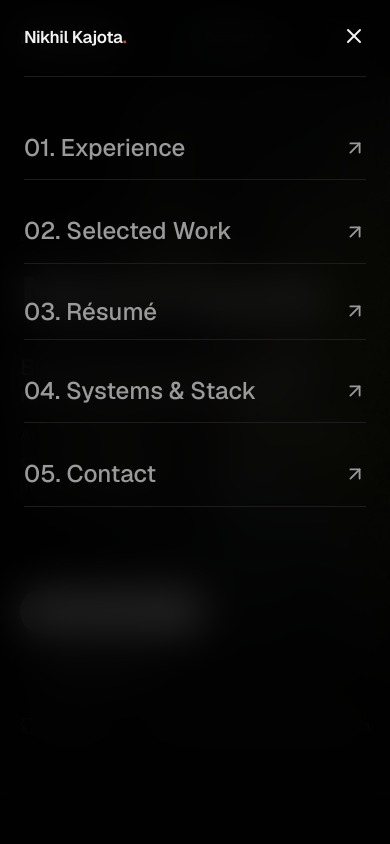
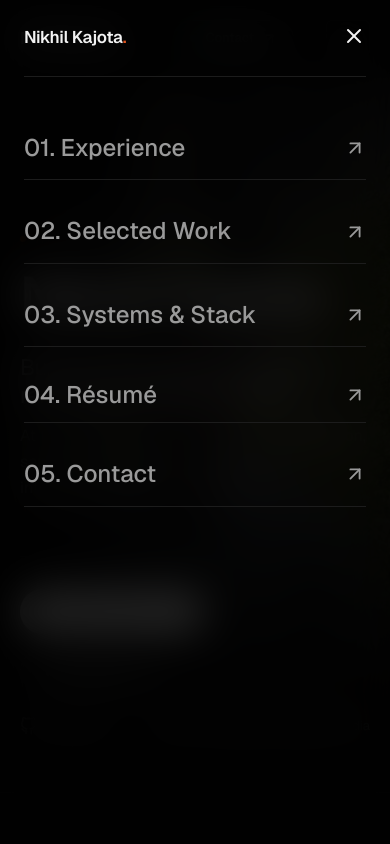
Before and after one commit to Nikhilkajota03/portfolio, a React (Vite) app: page / in a window 390 px wide. Both pictures are taken after a click on the button 348 px from the left and 38 px from the top of the page. Shown: the top 844 px of the page. Built offline with nearby package versions, Linux system fonts and the light colour scheme; the HTML template or start-up script is replaced by a standard one.

Commit message:
feat: move Resume link after Systems in navigation

```diff
--- a/src/components/Header.jsx
+++ b/src/components/Header.jsx
@@ -51,6 +51,12 @@ export default function Header({ currentPage, onNavigateToResume, onNavigateToPo
               >
                 Work
               </a>
+              <a
+                href="#skills"
+                onClick={() => handleNavClick('skills')}
+              >
+                Systems
+              </a>
               <button
                 type="button"
                 onClick={onNavigateToResume}
@@ -58,12 +64,6 @@ export default function Header({ currentPage, onNavigateToResume, onNavigateToPo
               >
                 Resume
               </button>
-              <a
-                href="#skills"
-                onClick={() => handleNavClick('skills')}
-              >
-                Systems
-              </a>
             </nav>
 
             <a
@@ -126,6 +126,17 @@ export default function Header({ currentPage, onNavigateToResume, onNavigateToPo
               <span>02. Selected Work</span>
               <ArrowUpRight size={22} />
             </a>
+            <a
+              href="#skills"
+              className="mobile-menu-link"
+              onClick={() => {
+                setMobileMenuOpen(false);
+                handleNavClick('skills');
+              }}
+            >
+              <span>03. Systems & Stack</span>
+              <ArrowUpRight size={22} />
+            </a>
             <button
               type="button"
               className="mobile-menu-link"
@@ -135,20 +146,9 @@ export default function Header({ currentPage, onNavigateToResume, onNavigateToPo
                 onNavigateToResume();
               }}
             >
-              <span>03. Résumé</span>
+              <span>04. Résumé</span>
               <ArrowUpRight size={22} />
             </button>
-            <a
-              href="#skills"
-              className="mobile-menu-link"
-              onClick={() => {
-                setMobileMenuOpen(false);
-                handleNavClick('skills');
-              }}
-            >
-              <span>04. Systems & Stack</span>
-              <ArrowUpRight size={22} />
-            </a>
             <a
               href="#contact"
               className="mobile-menu-link"
```
